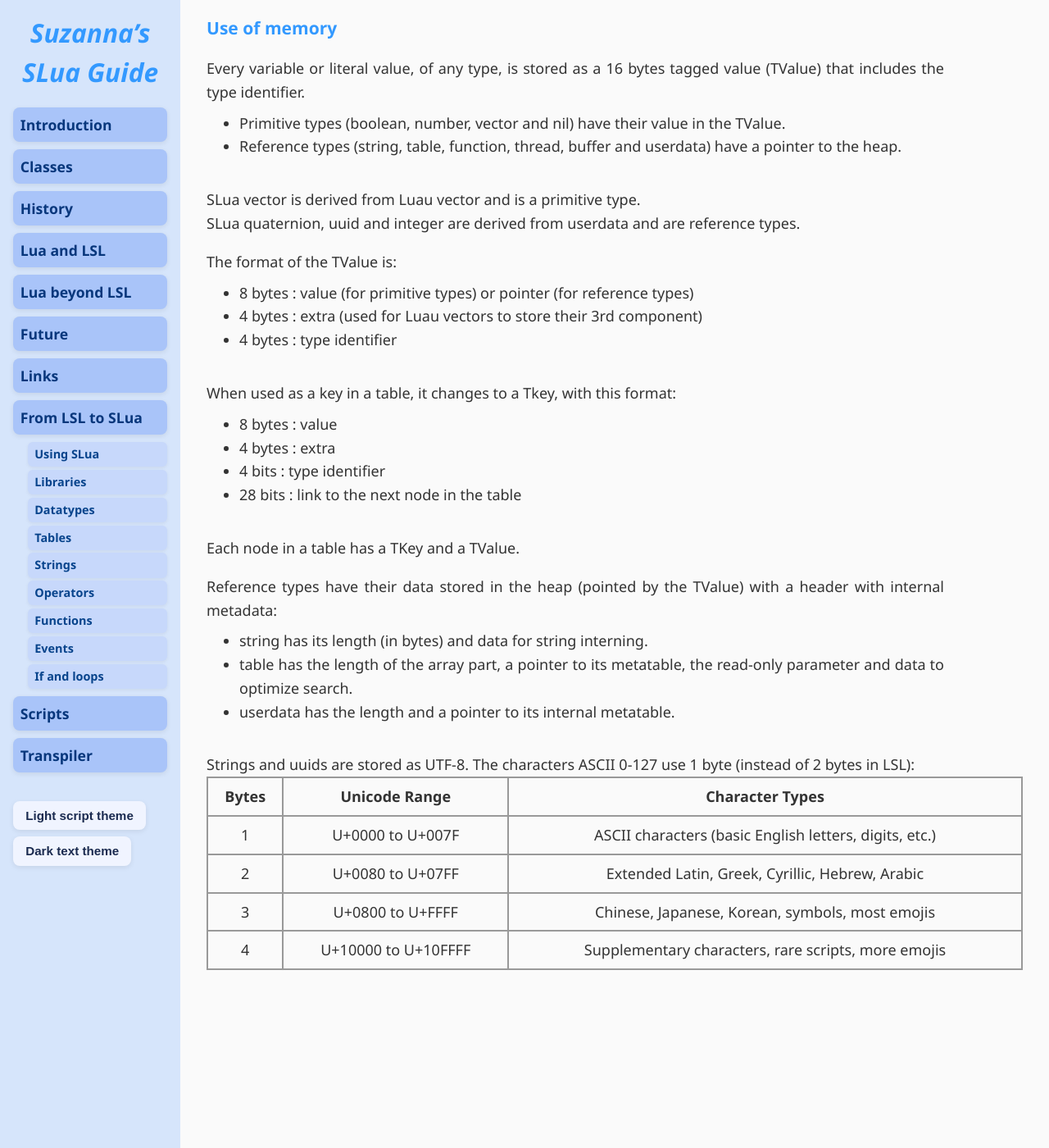
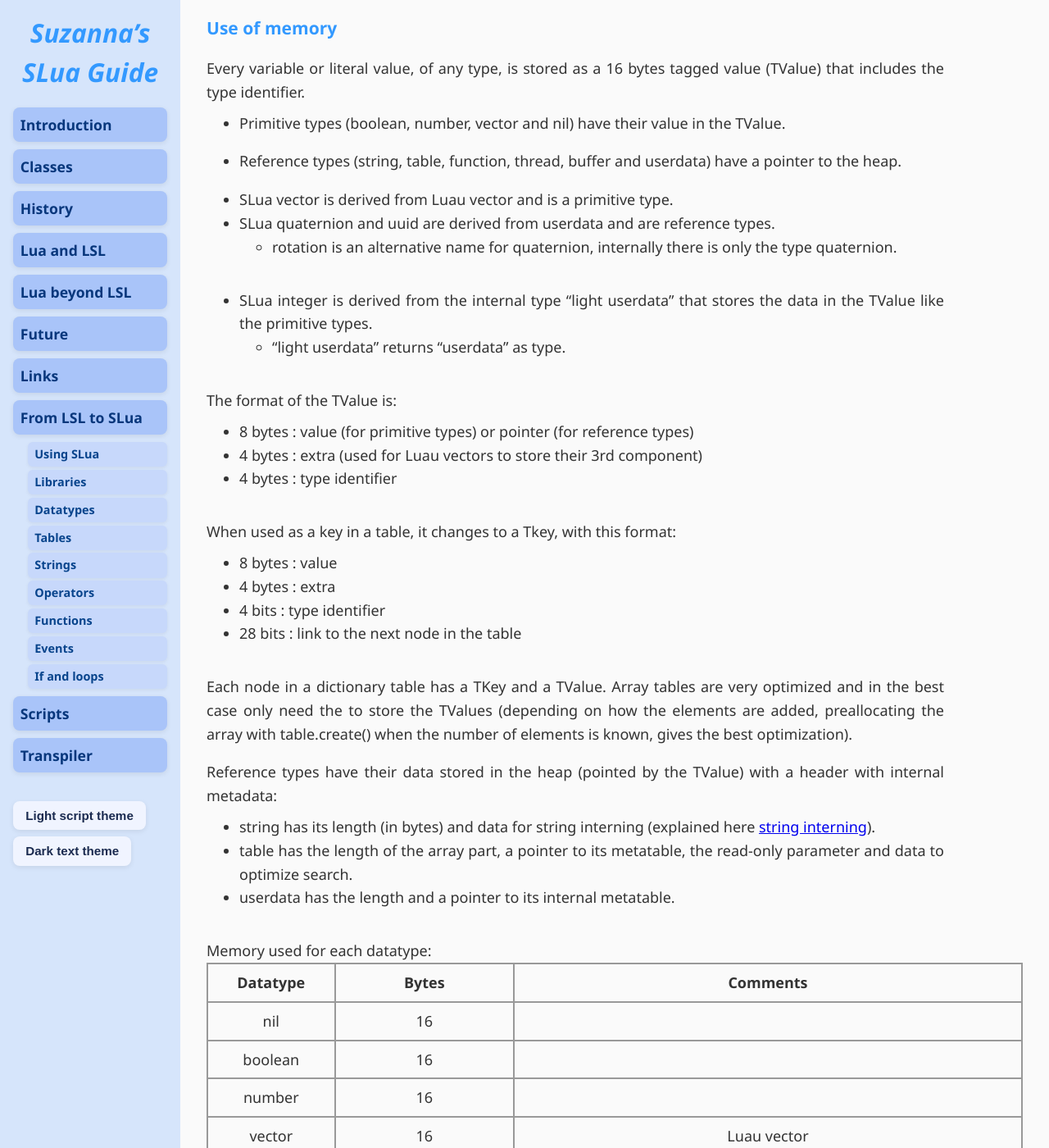
Before and after one commit to Suzanna-Linn/slua, a Jekyll site: the page built from docs/moving-datatypes.md, in a window 1280 px wide and 1400 px high, scrolled down 6420 px. Shown: the whole window at 82% size. Built offline with Jekyll 4.4.1, drawn with Linux system fonts in a browser that asks for light colours; nearby versions of some CDN libraries; our own code applies the rules of GitHub Pages for plain Markdown files; comment, search, counter and statistics services are not loaded; some of the changed text lies outside the part shown.

Commit message:
Update moving-datatypes.md

```diff
--- a/docs/moving-datatypes.md
+++ b/docs/moving-datatypes.md
@@ -238,8 +238,11 @@ Every variable or literal value, of any type, is stored as a 16 bytes tagged val
 - Primitive types (boolean, number, vector and nil) have their value in the TValue.
 - Reference types (string, table, function, thread, buffer and userdata) have a pointer to the heap.
 
-SLua vector is derived from Luau vector and is a primitive type.
-SLua quaternion, uuid and integer are derived from userdata and are reference types.
+- SLua vector is derived from Luau vector and is a primitive type.
+- SLua quaternion and uuid are derived from userdata and are reference types.
+  - rotation is an alternative name for quaternion, internally there is only the type quaternion.
+- SLua integer is derived from the internal type "light userdata" that stores the data in the TValue like the primitive types.
+  - "light userdata" returns "userdata" as type.
 
 The format of the TValue is:
 - 8 bytes : value (for primitive types) or pointer (for reference types)
@@ -252,14 +255,93 @@ When used as a key in a table, it changes to a Tkey, with this format:
 - 4 bits : type identifier
 - 28 bits : link to the next node in the table
 
-Each node in a table has a TKey and a TValue.
+Each node in a dictionary table has a TKey and a TValue. Array tables are very optimized and in the best case only need the to store the TValues (depending on how the elements are added, preallocating the array with table.create() when the number of elements is known, gives the best optimization).
 
 Reference types have their data stored in the heap (pointed by the TValue) with a header with internal metadata:
-- string has its length (in bytes) and data for string interning.
+- string has its length (in bytes) and data for string interning (explained here [string interning](slua/moving-strings#string-interning)).
 - table has the length of the array part, a pointer to its metatable, the read-only parameter and data to optimize search.
 - userdata has the length and a pointer to its internal metatable.
 
-Strings and uuids are stored as UTF-8. The characters ASCII 0-127 use 1 byte (instead of 2 bytes in LSL):
+Memory used for each datatype:
+
+<table style="width: 100%; border-collapse: collapse;">
+  <thead>
+    <tr>
+      <th style="border: 2px solid #999999; text-align: center; padding: 8px;">Datatype</th>
+      <th style="border: 2px solid #999999; text-align: center; padding: 8px;">Bytes</th>
+      <th style="border: 2px solid #999999; text-align: center; padding: 8px;">Comments</th>
+    </tr>
+  </thead>
+  <tbody>
+	<tr>
+      <td style="border: 2px solid #999999; text-align: center; padding: 8px;">nil</td>
+      <td style="border: 2px solid #999999; text-align: center; padding: 8px;">16</td>
+      <td style="border: 2px solid #999999; text-align: center; padding: 8px;"></td>
+    </tr>
+	<tr>
+      <td style="border: 2px solid #999999; text-align: center; padding: 8px;">boolean</td>
+      <td style="border: 2px solid #999999; text-align: center; padding: 8px;">16</td>
+      <td style="border: 2px solid #999999; text-align: center; padding: 8px;"></td>
+    </tr>
+	<tr>
+      <td style="border: 2px solid #999999; text-align: center; padding: 8px;">number</td>
+      <td style="border: 2px solid #999999; text-align: center; padding: 8px;">16</td>
+      <td style="border: 2px solid #999999; text-align: center; padding: 8px;"></td>
+    </tr>
+	<tr>
+      <td style="border: 2px solid #999999; text-align: center; padding: 8px;">vector</td>
+      <td style="border: 2px solid #999999; text-align: center; padding: 8px;">16</td>
+      <td style="border: 2px solid #999999; text-align: center; padding: 8px;">Luau vector</td>
+    </tr>
+	<tr>
+      <td style="border: 2px solid #999999; text-align: center; padding: 8px;">integer</td>
+      <td style="border: 2px solid #999999; text-align: center; padding: 8px;">16</td>
+      <td style="border: 2px solid #999999; text-align: center; padding: 8px;">userdata, internally light userdata, stored in the TValue</td>
+    </tr>
+	<tr>
+      <td style="border: 2px solid #999999; text-align: center; padding: 8px;">quaternion</td>
+      <td style="border: 2px solid #999999; text-align: center; padding: 8px;">48</td>
+      <td style="border: 2px solid #999999; text-align: center; padding: 8px;">userdata, rotations are stored as quaternions</td>
+    </tr>
+	<tr>
+      <td style="border: 2px solid #999999; text-align: center; padding: 8px;">string</td>
+      <td style="border: 2px solid #999999; text-align: center; padding: 8px;">37 + string length</td>
+      <td style="border: 2px solid #999999; text-align: center; padding: 8px;">uses string interning</td>
+    </tr>
+	<tr>
+      <td style="border: 2px solid #999999; text-align: center; padding: 8px;">uuid (valid)</td>
+      <td style="border: 2px solid #999999; text-align: center; padding: 8px;">61</td>
+      <td style="border: 2px solid #999999; text-align: center; padding: 8px;">userdata, stored in numeric format</td>
+    </tr>
+	<tr>
+      <td style="border: 2px solid #999999; text-align: center; padding: 8px;">uuid (string)</td>
+      <td style="border: 2px solid #999999; text-align: center; padding: 8px;">61 + string length</td>
+      <td style="border: 2px solid #999999; text-align: center; padding: 8px;">userdata, stored as string, uses string interning</td>
+    </tr>
+	<tr>
+      <td style="border: 2px solid #999999; text-align: center; padding: 8px;">buffer</td>
+      <td style="border: 2px solid #999999; text-align: center; padding: 8px;">32 + buffer length</td>
+      <td style="border: 2px solid #999999; text-align: center; padding: 8px;">more exactly: 24 + buffer length with a minimum of 32</td>
+    </tr>
+	<tr>
+      <td style="border: 2px solid #999999; text-align: center; padding: 8px;">table</td>
+      <td style="border: 2px solid #999999; text-align: center; padding: 8px;">52 (empty)</td>
+      <td style="border: 2px solid #999999; text-align: center; padding: 8px;"></td>
+    </tr>
+	<tr>
+      <td style="border: 2px solid #999999; text-align: center; padding: 8px;">function</td>
+      <td style="border: 2px solid #999999; text-align: center; padding: 8px;">36 (empty)</td>
+      <td style="border: 2px solid #999999; text-align: center; padding: 8px;"></td>
+    </tr>
+	<tr>
+      <td style="border: 2px solid #999999; text-align: center; padding: 8px;">thread</td>
+      <td style="border: 2px solid #999999; text-align: center; padding: 8px;">1024 (empty)</td>
+      <td style="border: 2px solid #999999; text-align: center; padding: 8px;">coroutines</td>
+    </tr>
+  </tbody>
+</table>
+
+Strings and string uuids are stored as UTF-8. The characters ASCII 0-127 use 1 byte (instead of 2 bytes in LSL):
 
 <table style="width: 100%; border-collapse: collapse;">
   <thead>
```
